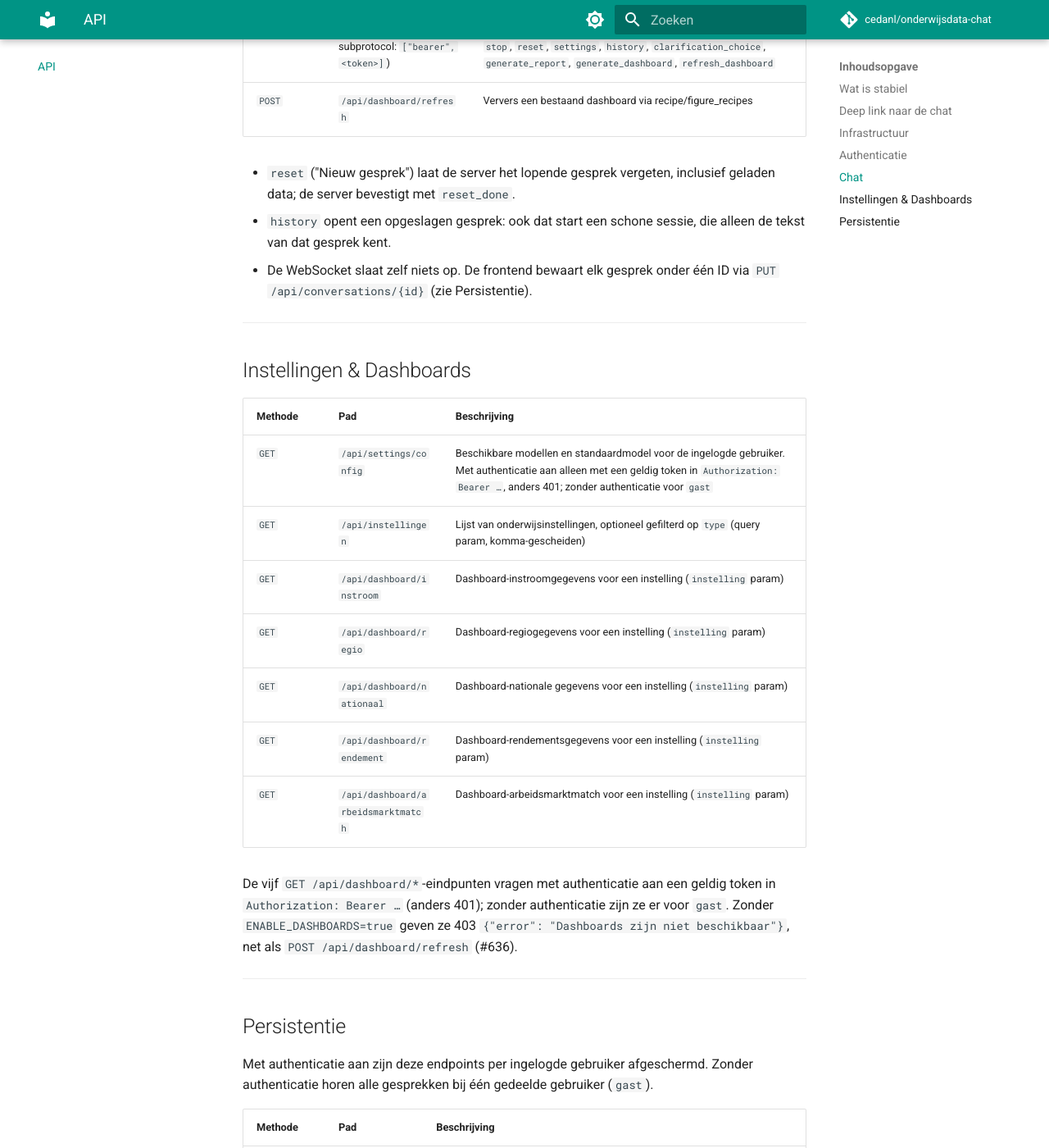
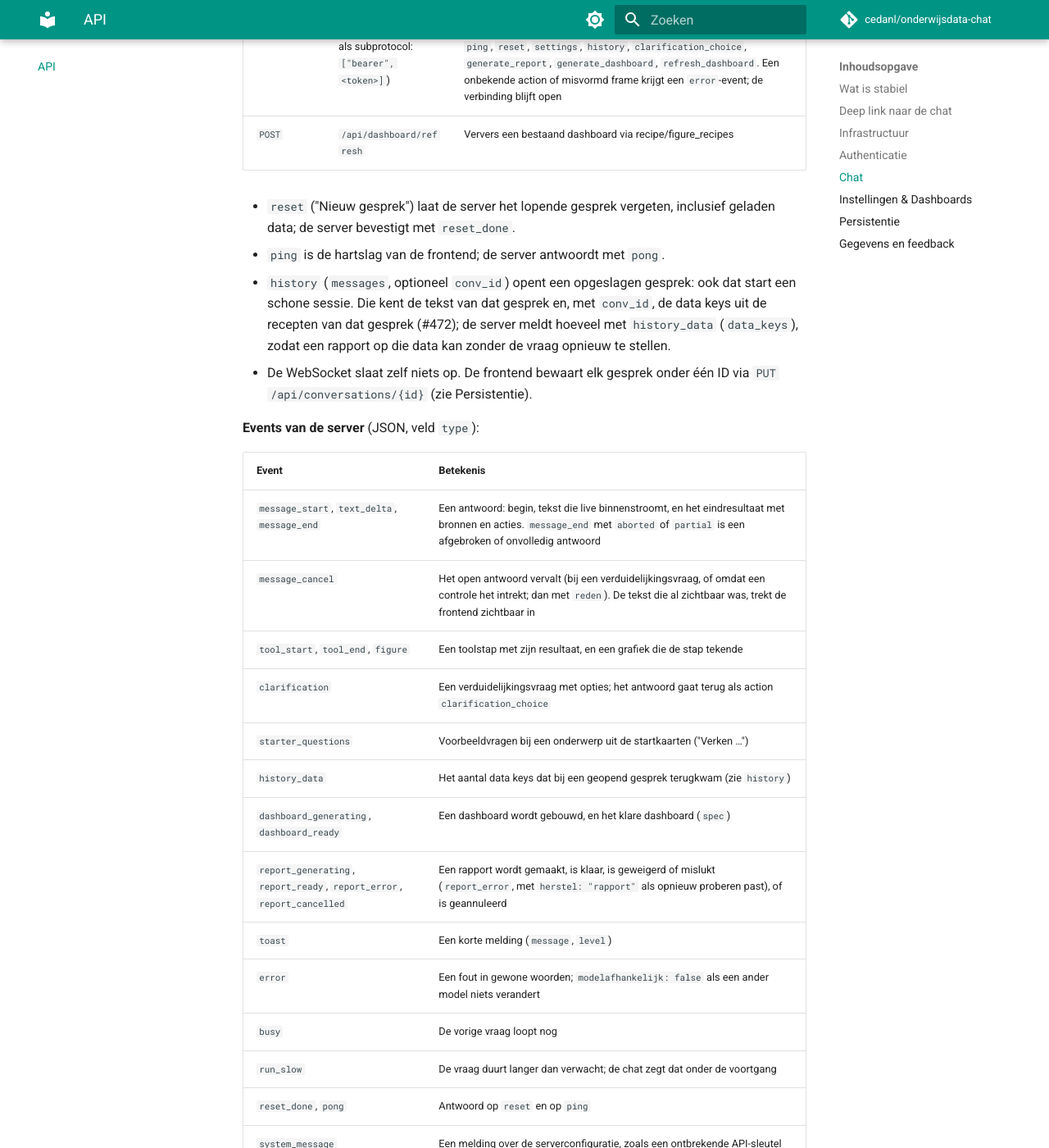
Before and after one commit to cedanl/onderwijsdata-chat, an MkDocs documentation site: the page built from docs/api.md, in a window 1280 px wide and 1400 px high, scrolled down 4046 px. Shown: the whole window at 82% size. Built offline with MkDocs 1.6.1 and Material for MkDocs 9.7.7, drawn with Linux system fonts in a browser that asks for light colours; comment, search, counter and statistics services are not loaded; some of the changed text lies outside the part shown.

Commit message:
docs: de documentatie volgt de code weer: PostgreSQL, onderwijsdata.db, API, vervolgvragen, intrekken, ADR-001 (#791)
- CLAUDE.md: PostgreSQL als persistentie, SQLite alleen als lokale terugval.
- docs/hosting.md en docs/aan-de-slag.md: het SQLite-bestand heet onderwijsdata.db (persistence/db.py).
- docs/api.md: de actions ping/pong, history met conv_id en history_data, alle server-events, de
  sluitcodes 4001/4003/1013, GET /api/workbooks/{id}, /api/data/csv, /api/mijn-gegevens*,
  /api/answer-feedback en /api/feedback*, elk nagelopen in de routes.
- docs/anti-hallucination-architecture.md, stap 9: de vervolgvragen kiest code uit de catalogus.
- README en docs/anti-hallucination-architecture.md: een controle trekt het antwoord in nadat de tekst
  live is binnengestroomd, niet voordat die de gebruiker bereikt.
- ADR-001: een getal van de gebruiker telt niet als bewijs (#211); verwijzing naar #784.

Refs #791

Co-Authored-By: Claude Sonnet 5.5 <noreply@anthropic.com>
Claude-Session: https://claude.ai/code/session_01Q6io2NeR7Kt5LeMwNPKSFD

```diff
--- a/docs/api.md
+++ b/docs/api.md
@@ -85,12 +85,34 @@ Zie [Configuratie → SURF SRAM-login](configuratie/index.md#surf-sram-login-oid
 
 | Methode | Pad | Beschrijving |
 |---------|-----|--------------|
-| `WebSocket` | `/api/chat` (token als subprotocol: `["bearer", <token>]`) | WebSocket-sessie voor chat. Ondersteunt actions: `message`, `stop`, `reset`, `settings`, `history`, `clarification_choice`, `generate_report`, `generate_dashboard`, `refresh_dashboard` |
+| `WebSocket` | `/api/chat` (token als subprotocol: `["bearer", <token>]`) | WebSocket-sessie voor chat. Ondersteunt actions: `message`, `stop`, `ping`, `reset`, `settings`, `history`, `clarification_choice`, `generate_report`, `generate_dashboard`, `refresh_dashboard`. Een onbekende action of misvormd frame krijgt een `error`-event; de verbinding blijft open |
 | `POST` | `/api/dashboard/refresh` | Ververs een bestaand dashboard via recipe/figure_recipes |
 
 - `reset` ("Nieuw gesprek") laat de server het lopende gesprek vergeten, inclusief geladen data; de server bevestigt met `reset_done`.
-- `history` opent een opgeslagen gesprek: ook dat start een schone sessie, die alleen de tekst van dat gesprek kent.
+- `ping` is de hartslag van de frontend; de server antwoordt met `pong`.
+- `history` (`messages`, optioneel `conv_id`) opent een opgeslagen gesprek: ook dat start een schone sessie. Die kent de tekst van dat gesprek en, met `conv_id`, de data keys uit de recepten van dat gesprek (#472); de server meldt hoeveel met `history_data` (`data_keys`), zodat een rapport op die data kan zonder de vraag opnieuw te stellen.
 - De WebSocket slaat zelf niets op. De frontend bewaart elk gesprek onder één ID via `PUT /api/conversations/{id}` (zie Persistentie).
+
+**Events van de server** (JSON, veld `type`):
+
+| Event | Betekenis |
+|-------|-----------|
+| `message_start`, `text_delta`, `message_end` | Een antwoord: begin, tekst die live binnenstroomt, en het eindresultaat met bronnen en acties. `message_end` met `aborted` of `partial` is een afgebroken of onvolledig antwoord |
+| `message_cancel` | Het open antwoord vervalt (bij een verduidelijkingsvraag, of omdat een controle het intrekt; dan met `reden`). De tekst die al zichtbaar was, trekt de frontend zichtbaar in |
+| `tool_start`, `tool_end`, `figure` | Een toolstap met zijn resultaat, en een grafiek die de stap tekende |
+| `clarification` | Een verduidelijkingsvraag met opties; het antwoord gaat terug als action `clarification_choice` |
+| `starter_questions` | Voorbeeldvragen bij een onderwerp uit de startkaarten ("Verken …") |
+| `history_data` | Het aantal data keys dat bij een geopend gesprek terugkwam (zie `history`) |
+| `dashboard_generating`, `dashboard_ready` | Een dashboard wordt gebouwd, en het klare dashboard (`spec`) |
+| `report_generating`, `report_ready`, `report_error`, `report_cancelled` | Een rapport wordt gemaakt, is klaar, is geweigerd of mislukt (`report_error`, met `herstel: "rapport"` als opnieuw proberen past), of is geannuleerd |
+| `toast` | Een korte melding (`message`, `level`) |
+| `error` | Een fout in gewone woorden; `modelafhankelijk: false` als een ander model niets verandert |
+| `busy` | De vorige vraag loopt nog |
+| `run_slow` | De vraag duurt langer dan verwacht; de chat zegt dat onder de voortgang |
+| `reset_done`, `pong` | Antwoord op `reset` en op `ping` |
+| `system_message` | Een melding over de serverconfiguratie, zoals een ontbrekende API-sleutel |
+
+**Sluitcodes van de verbinding:** `4001` token ontbreekt, is ongeldig of ingetrokken; `4003` de `Origin` is niet toegestaan (`SECURITY.md`, S24); `1013` er zijn te veel verbindingen open (de server stuurt eerst een `error`-event met de reden). Andere codes zijn gewone sluitingen of netwerkverlies.
 
 ---
 
@@ -123,4 +145,21 @@ Met authenticatie aan zijn deze endpoints per ingelogde gebruiker afgeschermd. Z
 | `DELETE` | `/api/conversations/{id}` | Verwijder een conversatie |
 | `GET` | `/api/workbooks` | Lijst van alle workbooks van de ingelogde gebruiker |
 | `PUT` | `/api/workbooks/{id}` | Maak of update een workbook |
+| `GET` | `/api/workbooks/{id}` | Eén workbook met zijn inhoud (de lijst heeft alleen wat een kaart toont, #633); 404 bij onbekend ID of een workbook van een ander. Openen telt als gebruik: de bewaartermijn begint opnieuw (#485) |
 | `DELETE` | `/api/workbooks/{id}` | Verwijder een workbook |
+
+## Gegevens en feedback
+
+| Methode | Pad | Beschrijving |
+|---------|-----|--------------|
+| `GET` | `/api/data/csv` | De tabel achter een antwoord als CSV-bijlage (`key` als query param, met BOM voor Excel). Alleen voor een `key` waar een eigen gesprek een recept van heeft; na een herstart haalt de server de tabel opnieuw op. Een vreemde of verdwenen `key` geeft dezelfde 404; een bronfout 502. De header `X-Data-Herladen` meldt dat de cijfers kunnen afwijken van het eerdere antwoord (#269, #472) |
+| `GET` | `/api/mijn-gegevens/export` | Alle gesprekken, werkboeken, feedback en datarecepten van de ingelogde gebruiker als JSON-bijlage, rij voor rij geschreven; `Cache-Control: no-store` (#645) |
+| `DELETE` | `/api/mijn-gegevens` | Verwijdert al het werk van de ingelogde gebruiker in één transactie en trekt het token in. Body precies `{"bevestig": "verwijder"}`, anders 422; zonder authenticatie 404, want dan is er geen eigen account (#646) |
+| `GET` | `/api/answer-feedback` | De 👍/👎 op de antwoorden van een gesprek (`conversation_id`) |
+| `POST` | `/api/answer-feedback` | 👍/👎 op een antwoord (`conversation_id`, `message_index`, `oordeel` `up` of `down`, `toelichting`); de trace komt uit het eigen opgeslagen gesprek (#248) |
+| `GET` | `/api/feedback/questions` | De vragenlijst voor feedback op een rapport of dashboard (`core/feedback.py`) |
+| `GET` | `/api/feedback/given` | De werkboek-ID's waar de ingelogde gebruiker al feedback op gaf; leeg zonder login |
+| `POST` | `/api/feedback` | Feedback op een eigen rapport of dashboard (#250); beperkt per gebruiker en werkboek, 429 met `Retry-After` |
+| `POST` | `/api/feedback/algemeen` | Algemene feedback via de link Feedback (#600) |
+
+De feedbackroutes geven 404 `Feedback staat uit` als `FEEDBACK_ENABLED` uit staat; `GET /api/config` meldt dat als `feedback_enabled`.
```
Also changed, not shown: CLAUDE.md (+1 -1 lines), README.md (+1 -1 lines), docs/aan-de-slag.md (+1 -1 lines), docs/anti-hallucination-architecture.md (+3 -3 lines), docs/architecture-decisions.md (+1 -1 lines), docs/hosting.md (+3 -3 lines).
